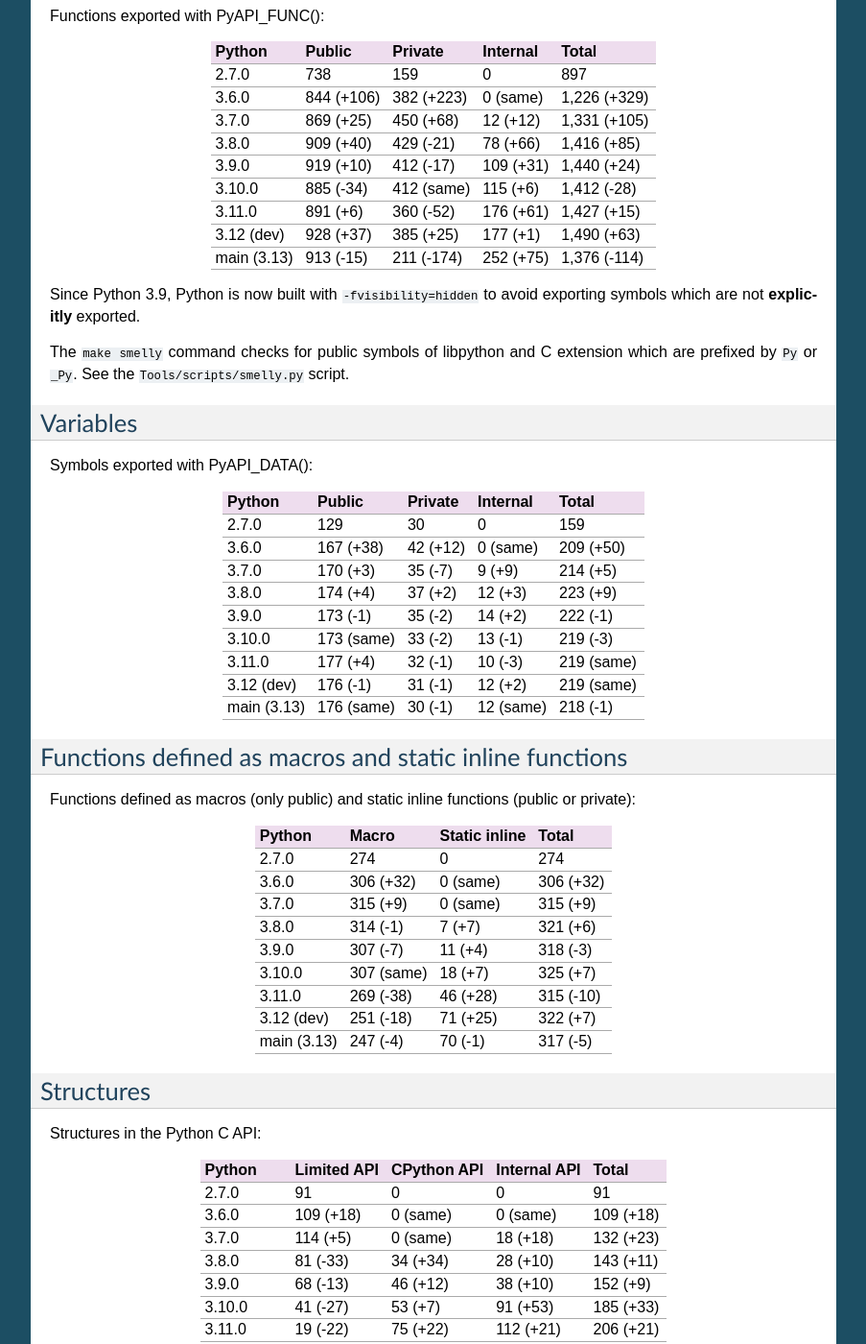
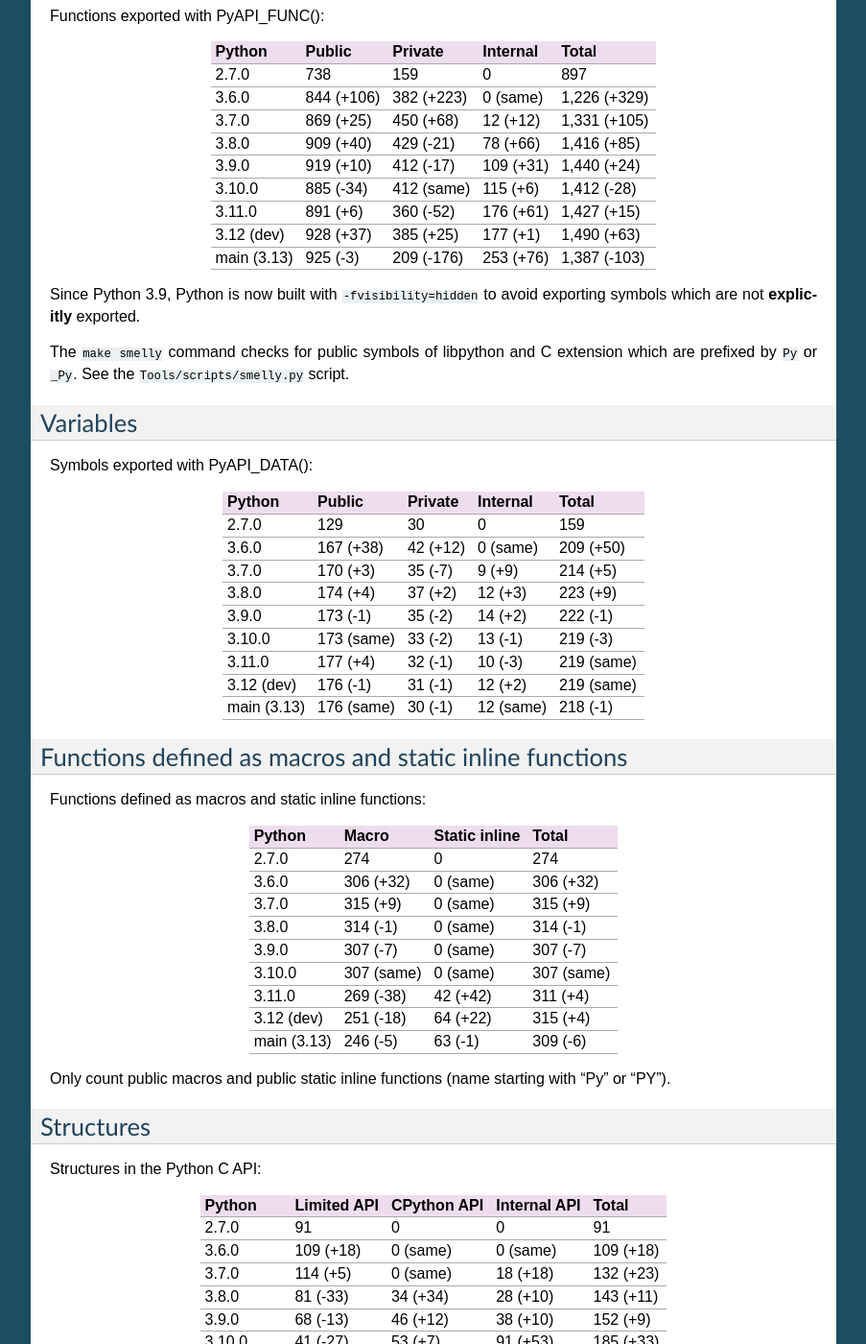
Before and after one commit to pythoncapi/pythoncapi, a Sphinx documentation site: the page built from doc/stats.rst, in a window 1280 px wide and 1400 px high, scrolled down 838 px. Shown: the whole window at 96% size, without its empty margins (198-1101 px from the left). Built offline with Sphinx 7.4.7, drawn with Linux system fonts in a browser that asks for light colours; some of the changed text lies outside the part shown.

Commit message:
Ignore private static inline functions

```diff
--- a/doc/pythoncapi.py
+++ b/doc/pythoncapi.py
@@ -29,6 +29,9 @@ TYPEDEFS = {
     '_xid': '_PyCrossInterpreterData',
     '_traceback': 'PyTracebackObject',
 }
+
+
+PUBLIC_NAME_PREFIX = ("Py", "PY")
 
 
 def run_command(cmd, cwd):
@@ -145,6 +148,10 @@ def grep(regex, filenames, group=0):
             yield match.group(group)
 
 
+def is_function_public(name):
+    return name.startswith(PUBLIC_NAME_PREFIX)
+
+
 def get_macros_static_inline_funcs():
     files = list_files(PATH_LIMITED_API) + list_files(PATH_CPYTHON_API)
 
@@ -173,11 +180,15 @@ def get_macros_static_inline_funcs():
         if name.startswith("PyDTrace_"):
             funcs.discard(name)
 
+    # Remove private static inline functions
+    for name in list(macros):
+        if not is_function_public(name):
+            macros.discard(name)
+    for name in list(funcs):
+        if not is_function_public(name):
+            funcs.discard(name)
+
     return (macros, funcs)
-
-
-def is_function_public(name):
-    return name.startswith(('Py', 'PY'))
 
 
 def get_functions():
--- a/doc/stats.py
+++ b/doc/stats.py
@@ -209,7 +209,7 @@ def list_variables(results):
 
 def static_inline_func(results):
     display_title('Functions defined as macros and static inline functions')
-    paragraph('Functions defined as macros (only public) and static inline functions (public or private):')
+    paragraph('Functions defined as macros and static inline functions:')
 
     lines = [('Python', 'Macro', 'Static inline', 'Total')]
     for name, data in results:
@@ -220,6 +220,9 @@ def static_inline_func(results):
         lines.append(line)
     table_compute_diff(lines)
     render_table(lines)
+
+    paragraph('Only count public macros and public static inline functions '
+              '(name starting with "Py" or "PY").')
 
 
 def structures(results):
--- a/doc/stats.rst
+++ b/doc/stats.rst
@@ -18,7 +18,7 @@ Python       Limited API    CPython API  Internal API  Total
 3.10.0       10,408 (51%)   4,584 (22%)  5,519 (27%)   20,511
 3.11.0       9,232 (37%)    5,407 (22%)  10,047 (41%)  24,686
 3.12 (dev)   9,598 (29%)    5,815 (18%)  17,631 (53%)  33,044
-main (3.13)  9,344 (28%)    4,754 (14%)  18,920 (57%)  33,018
+main (3.13)  9,397 (27%)    4,750 (14%)  20,455 (59%)  34,602
 ===========  =============  ===========  ============  ======
 
 File Numbers
@@ -56,7 +56,7 @@ Python       Public      Private     Internal   Total
 3.10.0       885 (-34)   412 (same)  115 (+6)   1,412 (-28)
 3.11.0       891 (+6)    360 (-52)   176 (+61)  1,427 (+15)
 3.12 (dev)   928 (+37)   385 (+25)   177 (+1)   1,490 (+63)
-main (3.13)  913 (-15)   211 (-174)  252 (+75)  1,376 (-114)
+main (3.13)  925 (-3)    209 (-176)  253 (+76)  1,387 (-103)
 ===========  ==========  ==========  =========  ============
 
 Since Python 3.9, Python is now built with ``-fvisibility=hidden`` to avoid
@@ -88,21 +88,23 @@ main (3.13)  176 (same)  30 (-1)   12 (same)  218 (-1)
 Functions defined as macros and static inline functions
 =======================================================
 
-Functions defined as macros (only public) and static inline functions (public or private):
+Functions defined as macros and static inline functions:
 
-===========  ==========  =============  =========
+===========  ==========  =============  ==========
 Python       Macro       Static inline  Total
-===========  ==========  =============  =========
+===========  ==========  =============  ==========
 2.7.0        274         0              274
 3.6.0        306 (+32)   0 (same)       306 (+32)
 3.7.0        315 (+9)    0 (same)       315 (+9)
-3.8.0        314 (-1)    7 (+7)         321 (+6)
-3.9.0        307 (-7)    11 (+4)        318 (-3)
-3.10.0       307 (same)  18 (+7)        325 (+7)
-3.11.0       269 (-38)   46 (+28)       315 (-10)
-3.12 (dev)   251 (-18)   71 (+25)       322 (+7)
-main (3.13)  247 (-4)    70 (-1)        317 (-5)
-===========  ==========  =============  =========
+3.8.0        314 (-1)    0 (same)       314 (-1)
+3.9.0        307 (-7)    0 (same)       307 (-7)
+3.10.0       307 (same)  0 (same)       307 (same)
+3.11.0       269 (-38)   42 (+42)       311 (+4)
+3.12 (dev)   251 (-18)   64 (+22)       315 (+4)
+main (3.13)  246 (-5)    63 (-1)        309 (-6)
+===========  ==========  =============  ==========
+
+Only count public macros and public static inline functions (name starting with "Py" or "PY").
 
 Structures
 ==========
@@ -120,7 +122,7 @@ Python       Limited API  CPython API  Internal API  Total
 3.10.0       41 (-27)     53 (+7)      91 (+53)      185 (+33)
 3.11.0       19 (-22)     75 (+22)     112 (+21)     206 (+21)
 3.12 (dev)   18 (-1)      84 (+9)      170 (+58)     272 (+66)
-main (3.13)  18 (same)    85 (+1)      174 (+4)      277 (+5)
+main (3.13)  18 (same)    85 (+1)      177 (+7)      280 (+8)
 ===========  ===========  ===========  ============  =========
 
 Count also private structures like "_PyCFrame" and structures with names not starting with Py like "_frozen".
```
Also changed, not shown: other parts of doc/stats.rst (+1 -1 lines).
